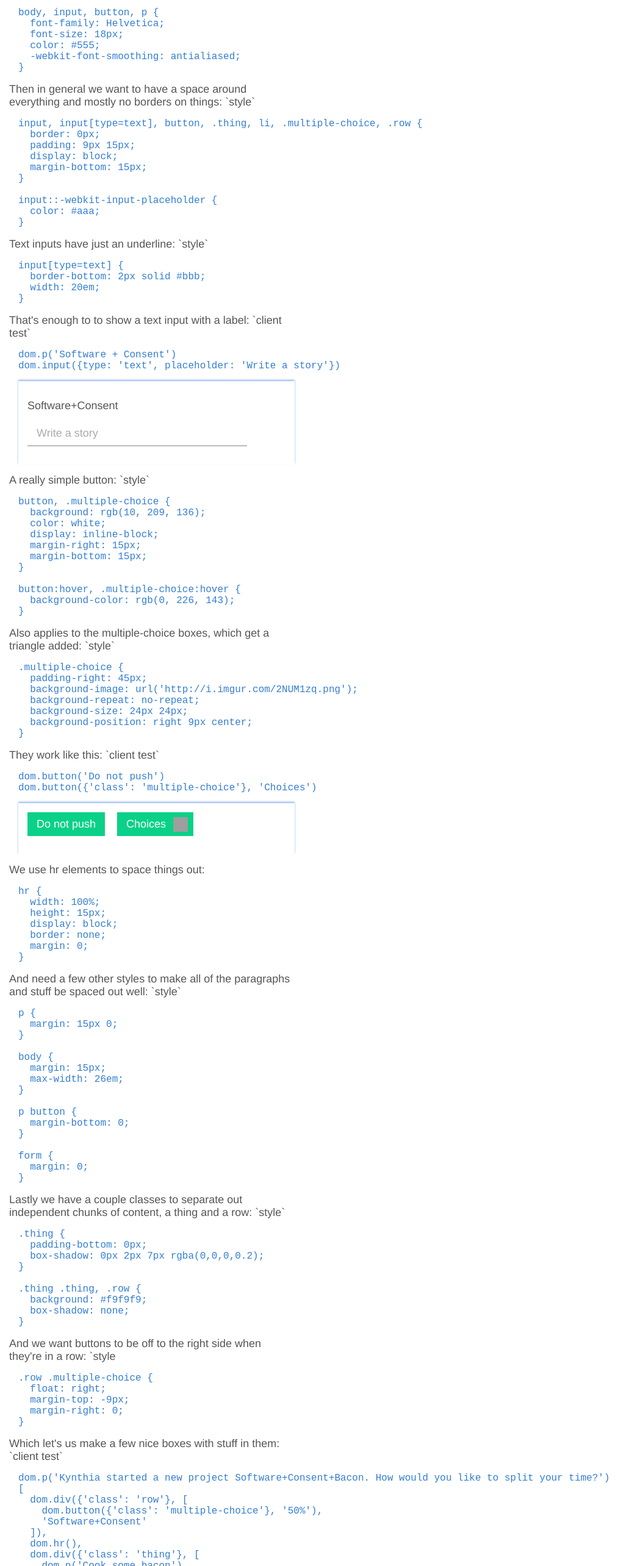
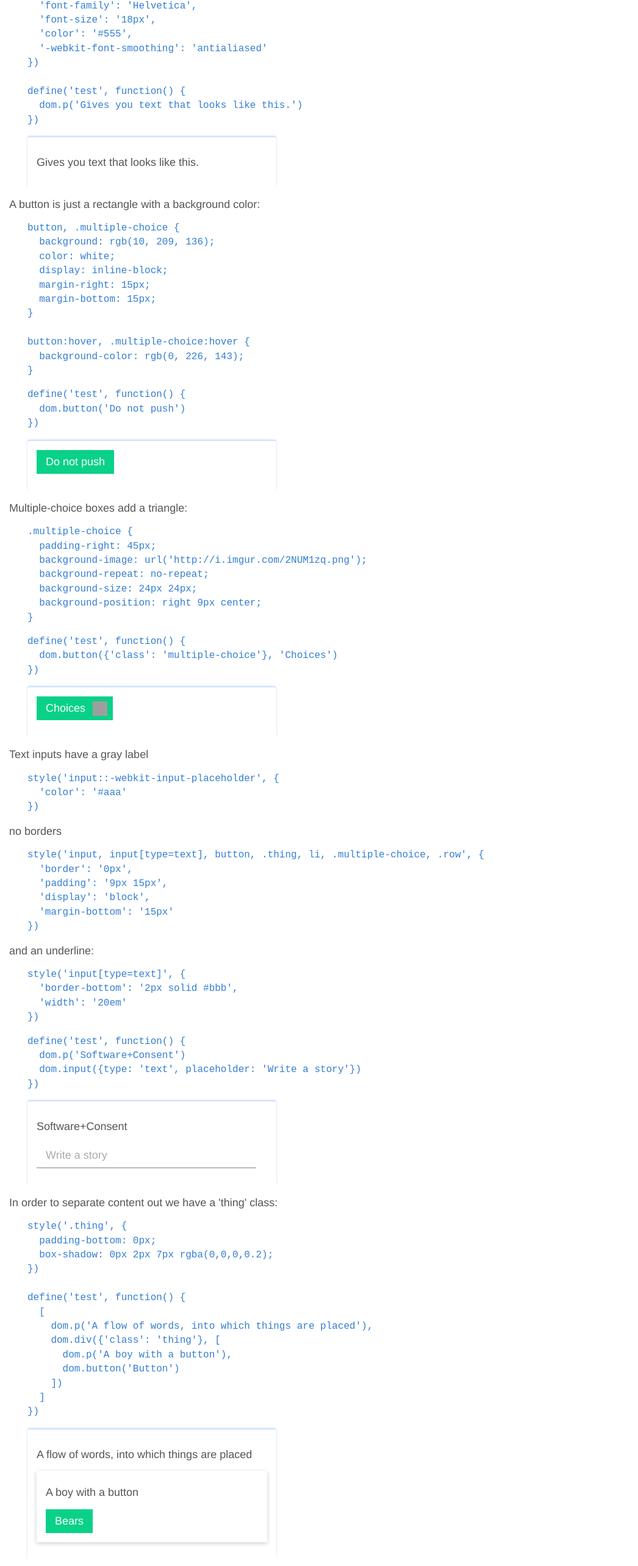
Before and after one commit to erikpukinskis/prototype-narrative-editor, a plain HTML site: page sketches/component-styles.html in a window 1280 px wide. Shown: the part 212-2780 px from the top of the page at 61% size, without its empty margins (0-1046 px from the left). Drawn offline with Linux system fonts and the light colour scheme; grey boxes are pictures that could not be loaded.

Commit message:
Convert component styles CSS to be built with possible javascript interface

```diff
--- a/sketches/component-styles.css
+++ b/sketches/component-styles.css
@@ -56,6 +56,7 @@ p {
 body {
   margin: 15px;
   max-width: 26em;
+  line-height: 1.3em;
 }
 
 p button {
--- a/sketches/component-styles.html
+++ b/sketches/component-styles.html
@@ -4,15 +4,20 @@
 <style>
 .test-output {
   /* border: 2px solid rgb(117, 168, 249);*/
-  box-shadow: 0px -2px 3px 0px rgb(146, 182, 242);
+  box-shadow: 0px -2px 3px 0px rgb(192, 216, 255);
   margin-left: 15px;
   padding: 15px;
+  border-radius: 4px;
 }
 
 pre {
   font-size: 16px;
   color: rgb(52, 126, 210);
-  padding-left: 15px;
+}
+
+pre, .test-output {
+  margin-left: 30px;
+  margin-right: 30px;
 }
 
 h1 {
@@ -29,53 +34,25 @@ h1 {
 
   <p>This a minimal set of UI (user interface) controls for building applications that are about writing snippets of text and performing actions.</p>
 
-  <p>We start with a for the typeface: dark gray Helvetica: `style`</p>
+  <p>We start with the typeface. Dark gray Helvetica:</p>
 <pre>
-body, input, button, p {
-  font-family: Helvetica;
-  font-size: 18px;
-  color: #555;
-  -webkit-font-smoothing: antialiased;
-}
-</pre>
+style('body, input, button, p', {
+  'font-family': 'Helvetica',
+  'font-size': '18px',
+  'color': '#555',
+  '-webkit-font-smoothing': 'antialiased'
+})
 
-  <p>Then in general we want to have a space around everything and mostly no borders on things: `style`</p>
-
-<pre>
-input, input[type=text], button, .thing, li, .multiple-choice, .row {
-  border: 0px;
-  padding: 9px 15px;
-  display: block;
-  margin-bottom: 15px;
-}
-
-input::-webkit-input-placeholder {
-  color: #aaa;
-}
-</pre>
-
-  <p>Text inputs have just an underline: `style`</p>
-
-<pre>
-input[type=text] {
-  border-bottom: 2px solid #bbb;
-  width: 20em;
-}
-</pre>
-
-  <p>That's enough to to show a text input with a label: `client test`</p>
-
-<pre>
-dom.p('Software + Consent')
-dom.input({type: 'text', placeholder: 'Write a story'})
+define('test', function() {
+  dom.p('Gives you text that looks like this.')
+})
 </pre>
 
 <div class="test-output">
-        <p>Software+Consent</p>
-        <input type="text" placeholder="Write a story">
+  <p>Gives you text that looks like this.</p>
 </div>
 
-<p>A really simple button: `style`</p>
+<p>A button is just a rectangle with a background color:</p>
 
 <pre>
 button, .multiple-choice {
@@ -91,7 +68,18 @@ button:hover, .multiple-choice:hover {
 }
 </pre>
 
-<p>Also applies to the multiple-choice boxes, which get a triangle added: `style`</p>
+<pre>
+define('test', function() {
+  dom.button('Do not push')
+})
+</pre>
+
+      <div class="test-output">
+        <button>Do not push</button>
+      </div>
+
+
+<p>Multiple-choice boxes add a triangle:</p>
 
 <pre>
 .multiple-choice {
@@ -103,79 +91,98 @@ button:hover, .multiple-choice:hover {
 }
 </pre>
 
-<p>They work like this: `client test`</p>
-
 <pre>
-dom.button('Do not push')
+define('test', function() {
   dom.button({'class': 'multiple-choice'}, 'Choices')
+})
 </pre>
 
       <div class="test-output">
-        <button>Do not push</button>
         <button class="multiple-choice">Choices</div>
       </div>
 
-<p>We use hr elements to space things out:</p>
+<p>Text inputs have a gray label</p>
 
 <pre>
-hr {
-  width: 100%;
-  height: 15px;
-  display: block;
-  border: none;
-  margin: 0;
-}
+style('input::-webkit-input-placeholder', {
+  'color': '#aaa'
+})
 </pre>
 
-<p>And need a few other styles to make all of the paragraphs and stuff be spaced out well: `style`</p>
+<p>no borders</p>
 
 <pre>
-p {
-  margin: 15px 0;
-}
-
-body {
-  margin: 15px;
-  max-width: 26em;
-}
-
-p button {
-  margin-bottom: 0;
-}
-
-form {
-  margin: 0;
-}
+style('input, input[type=text], button, .thing, li, .multiple-choice, .row', {
+  'border': '0px',
+  'padding': '9px 15px',
+  'display': 'block',
+  'margin-bottom': '15px'
+})
 </pre>
 
-<p>Lastly we have a couple classes to separate out independent chunks of content, a thing and a row: `style`</p>
+<p>and an underline:</p>
 
 <pre>
-.thing {
+style('input[type=text]', {
+  'border-bottom': '2px solid #bbb',
+  'width': '20em'
+})
+</pre>
+
+<pre>
+define('test', function() {
+  dom.p('Software+Consent')
+  dom.input({type: 'text', placeholder: 'Write a story'})
+})
+</pre>
+
+      <div class="test-output">
+        <p>Software+Consent</p>
+        <input type="text" placeholder="Write a story">
+      </div>
+
+<p>In order to separate content out we have a 'thing' class:</p>
+
+<pre>
+style('.thing', {
   padding-bottom: 0px;
   box-shadow: 0px 2px 7px rgba(0,0,0,0.2);
-}
+})
 
-.thing .thing, .row {
+define('test', function() {
+  [
+    dom.p('A flow of words, into which things are placed'),
+    dom.div({'class': 'thing'}, [
+      dom.p('A boy with a button'),
+      dom.button('Button')
+    ])
+  ]
+})
+</pre>
+
+<div class="test-output">
+  <p>A flow of words, into which things are placed</p>
+  <div class="thing">
+    <p>A boy with a button</p>
+    <button>Bears</button>
+  </div>
+</div>
+
+<p>And a 'row' class that puts things a line with buttons off to the side:</p>
+
+<pre>
+style('.thing .thing, .row', {
   background: #f9f9f9;
   box-shadow: none;
-}
-</pre>
+})
 
-<p>And we want buttons to be off to the right side when they're in a row: `style</p>
-
-<pre>
-.row .multiple-choice {
+style('.row .multiple-choice', {
   float: right;
   margin-top: -9px;
   margin-right: 0;
-}
-</pre>
+})
 
-<p>Which let's us make a few nice boxes with stuff in them: `client test`</p>
-
-<pre>
-dom.p('Kynthia started a new project Software+Consent+Bacon. How would you like to split your time?')
+define('test', function() {
   [
     dom.div({'class': 'row'}, [
       dom.button({'class': 'multiple-choice'}, '50%'),
@@ -190,10 +197,10 @@ dom.p('Kynthia started a new project Software+Consent+Bacon. How would you like
       ])
     ])
   ]
+}
 </pre>
 
 <div class="test-output">
-  <p>Kynthia started a new project Software+Consent+Bacon. How would you like to split your time?</p>
   <div class="row">
     <button class="multiple-choice">50%</button>
     Software+Consent
@@ -208,6 +215,57 @@ dom.p('Kynthia started a new project Software+Consent+Bacon. How would you like
   </div>
 </div>
 
+<p>Lastly we need a few other styles to make all of the paragraphs and stuff be spaced out well:</p>
+
+<pre>
+style('p', {
+  margin: 15px 0;
+})
+
+style('body', {
+  margin: 15px;
+  max-width: 26em;
+})
+
+style('p button', {
+  margin-bottom: 0;
+})
+
+style('form', {
+  margin: 0;
+})
+</pre>
+
+<p>And hr elements works as spacers:</p>
+
+<pre>
+style('hr', {
+  width: 100%;
+  height: 15px;
+  display: block;
+  border: none;
+  margin: 0;
+})
+
+define('test', function() {
+  [
+    dom.p('When we want a little'),
+    dom.hr(),
+    dom.div({'class': 'thing'}, 'Extra'),
+    dom.hr(),
+    dom.button('Breathing room')
+  ]
+})
+</pre>
+
+<div class="test-output">
+    <p>When we want a little</p>
+    <hr>
+    <div class="row">Extra</div>
+    <hr>
+    <button>Breathing room</button>
+</div>
+
 </form>
 </body>
 </html>
```
Lines whose indentation alone changed are shown as unchanged.
